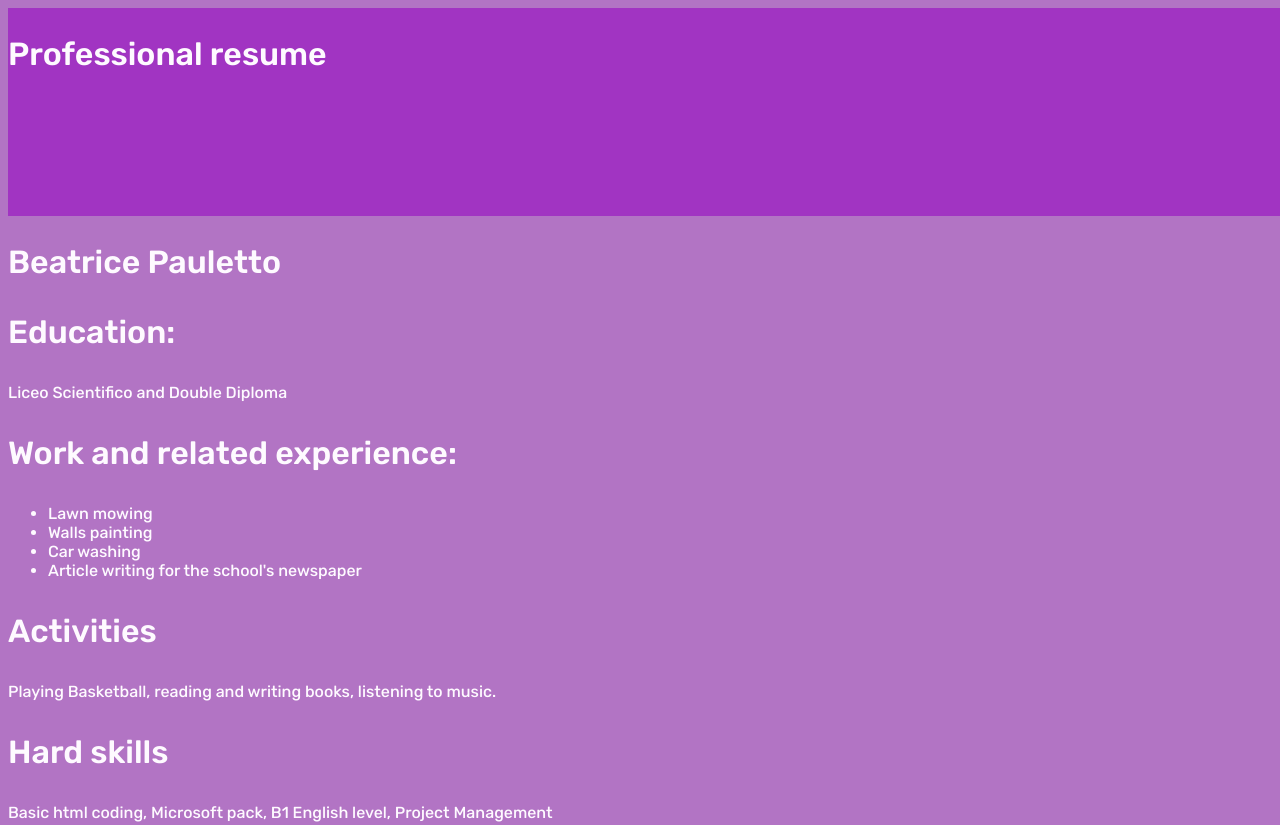
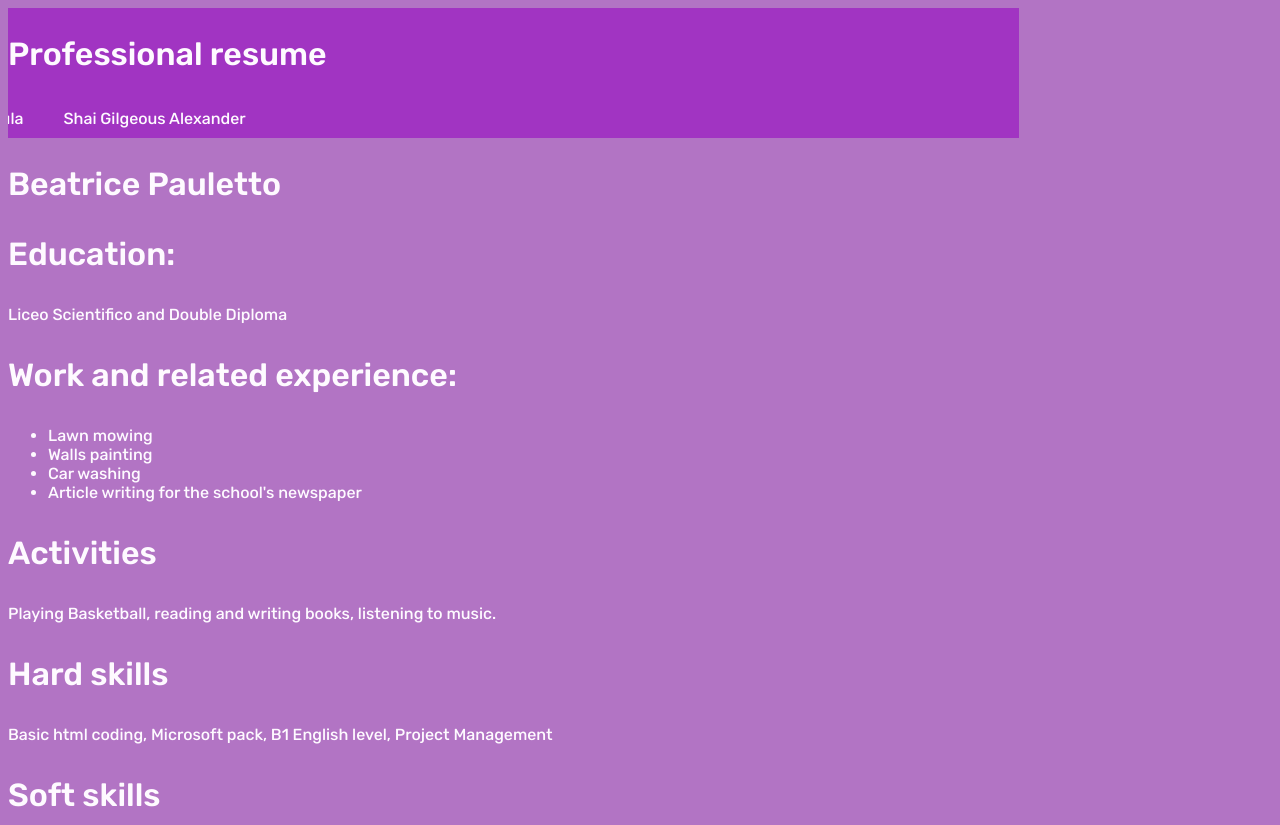
Before and after one commit to Beatrice-star/webdev_project2, a plain HTML site: page index.html in a window 1280 px wide. Shown: the top 825 px of the page. Drawn offline with Linux system fonts and the light colour scheme.

Commit message:
fixing titles (3)

```diff
--- a/css/style.css
+++ b/css/style.css
@@ -2,12 +2,12 @@
 #main-navbar {
   background-color: #a134c2;
   overflow: hidden;
-  width: 101%;
+  width: 80%;
   display: block;
 }
 
 #navbar-container {
-  float: center;
+  float: left;
   width: 80%;
   position: relative;
   display:block;
@@ -18,11 +18,11 @@
   margin: 0;
   padding: 0;
   position: relative;
-  float: center;
+  float: left;
 }
 
 #main-navbar ul li {
-  float: center;
+  float: left;
   position: relative;
   right: 50%;
   display: block;
@@ -46,7 +46,7 @@
   font-family: "Rubik", sans-serif;
   font-weight: 450;
   font-style: underline;
-  color: #b274c4;
+  color: #fefaff;
 }
 
 .body {
```
